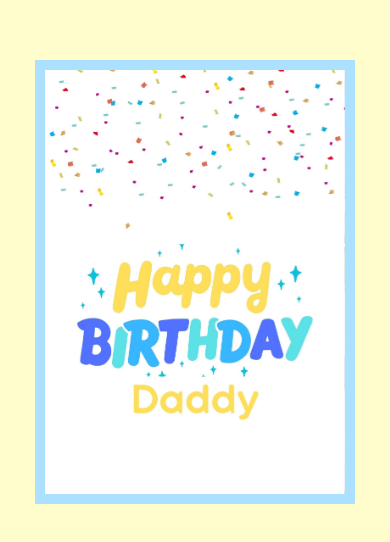
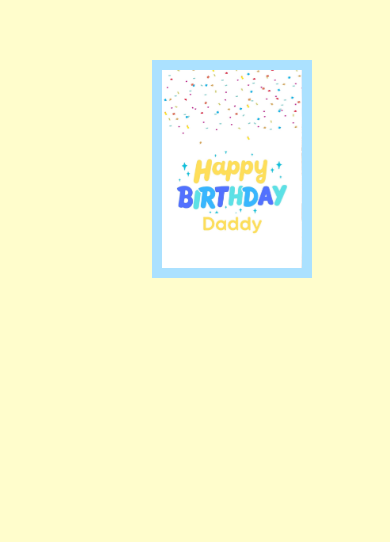
Before and after one commit to EmmeWebsites/Happy-Birthday-Daddy-24, a plain HTML site: page index.html in a window 390 px wide. Drawn offline with Linux system fonts and the light colour scheme.

Commit message:
Update mystylesheet.css

```diff
--- a/mystylesheet.css
+++ b/mystylesheet.css
@@ -79,11 +79,6 @@ body{
 
 
 
-
-
-
-
-
 /* Container for slideshow of images*/
 .slideshow-container {
 
@@ -98,3 +93,36 @@ img {
 	vertical-align: middle;
 	width: 100%;
 }
+
+
+/*Resizing for phones and small tablets 1000px or less.*/
+@media (max-width: 1000px) {
+
+	body{
+		float: right;
+		margin-right: 20%
+	}
+	.birthday-card{
+	width: 140px;
+	height: 198px;
+	background-image:url("images/inside_cover.jpg");
+	background-size: cover;
+
+		.text {
+		font-size: 50%;
+
+		.title{
+			font-size: 14px;
+
+		}
+
+	}
+
+	.slideshow-container{
+	  width: 100%;
+	  height:auto;
+	}
+
+
+
+}
```
